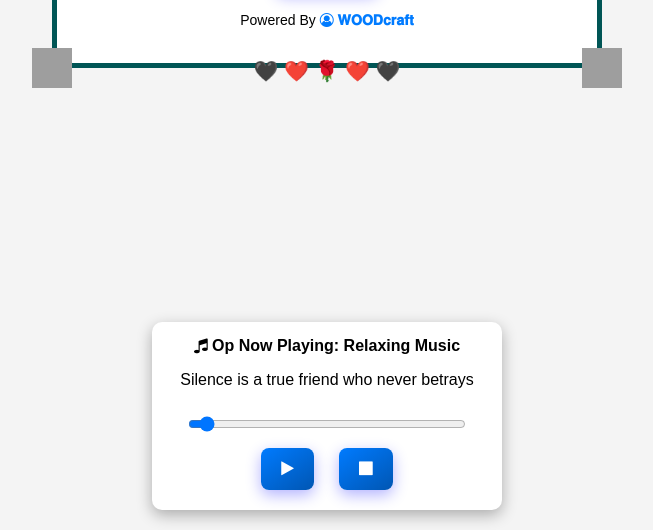
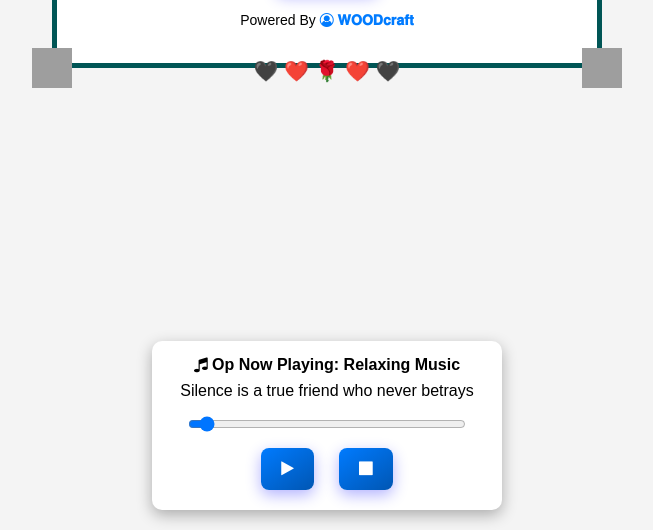
Before and after one commit to ok-op/se-tra, a plain HTML site: page Response.html in a window 1280 px wide. Shown: the part 270-800 px from the top of the page, without its empty margins (313-966 px from the left). Drawn offline with Linux system fonts and the light colour scheme; grey boxes are pictures that could not be loaded.

Commit message:
Update Response.html

```diff
--- a/Response.html
+++ b/Response.html
@@ -208,7 +208,7 @@ input[type="range"] {
 
     <div class="music-player">
     <div class="song-title"><i class="fa fa-music" aria-hidden="true"></i> Op Now Playing: Relaxing Music</div>
-        <div class="oplol"><p>Silence is a true friend who never betrays</p></div>
+        <div class="oplol">Silence is a true friend who never betrays</div>
     <audio id="audio" src="o_re_piya.mp3"></audio>
 
     <input type="range" id="progress" value="0" step="0.1" min="0" max="100">
```
